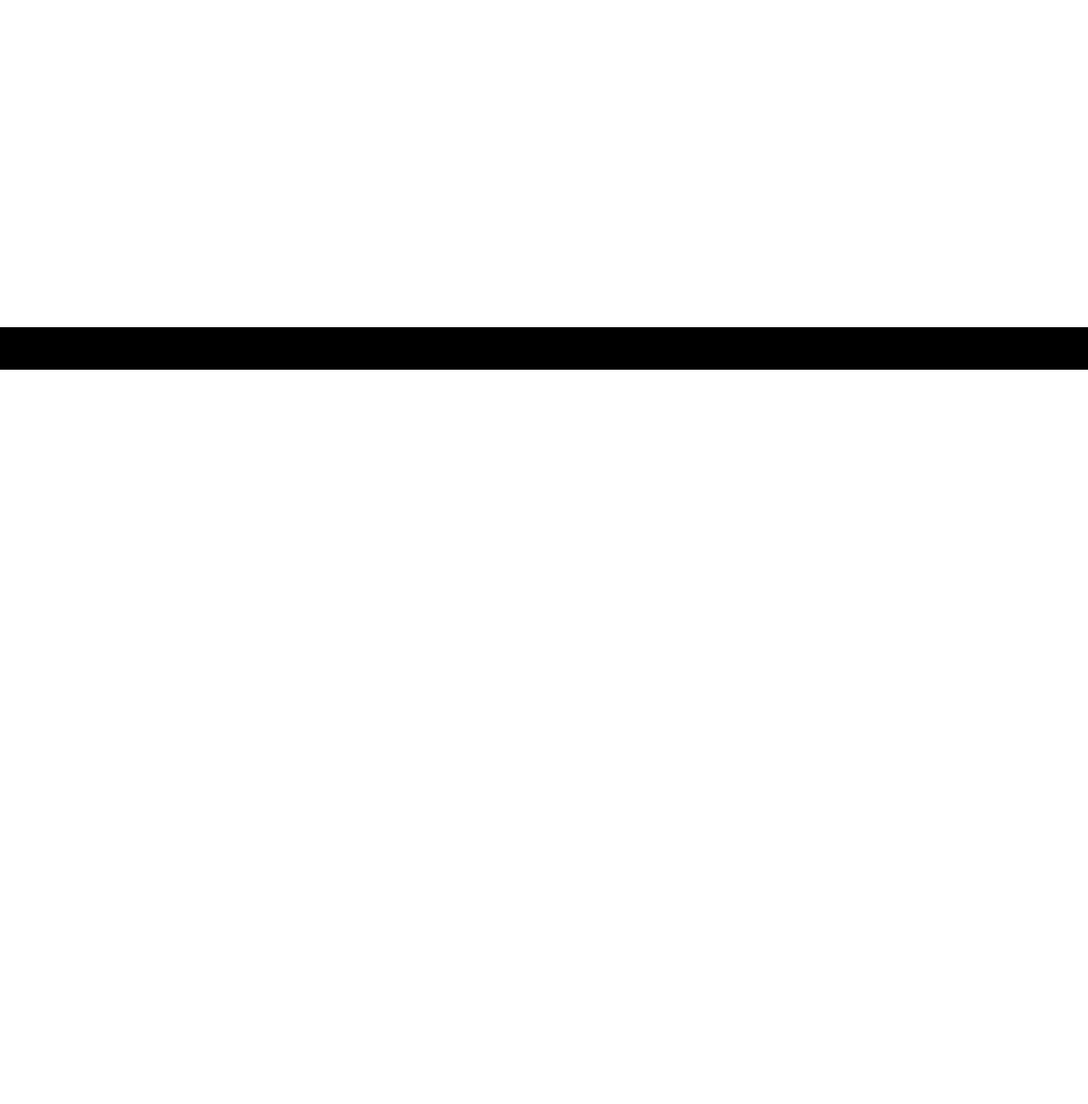
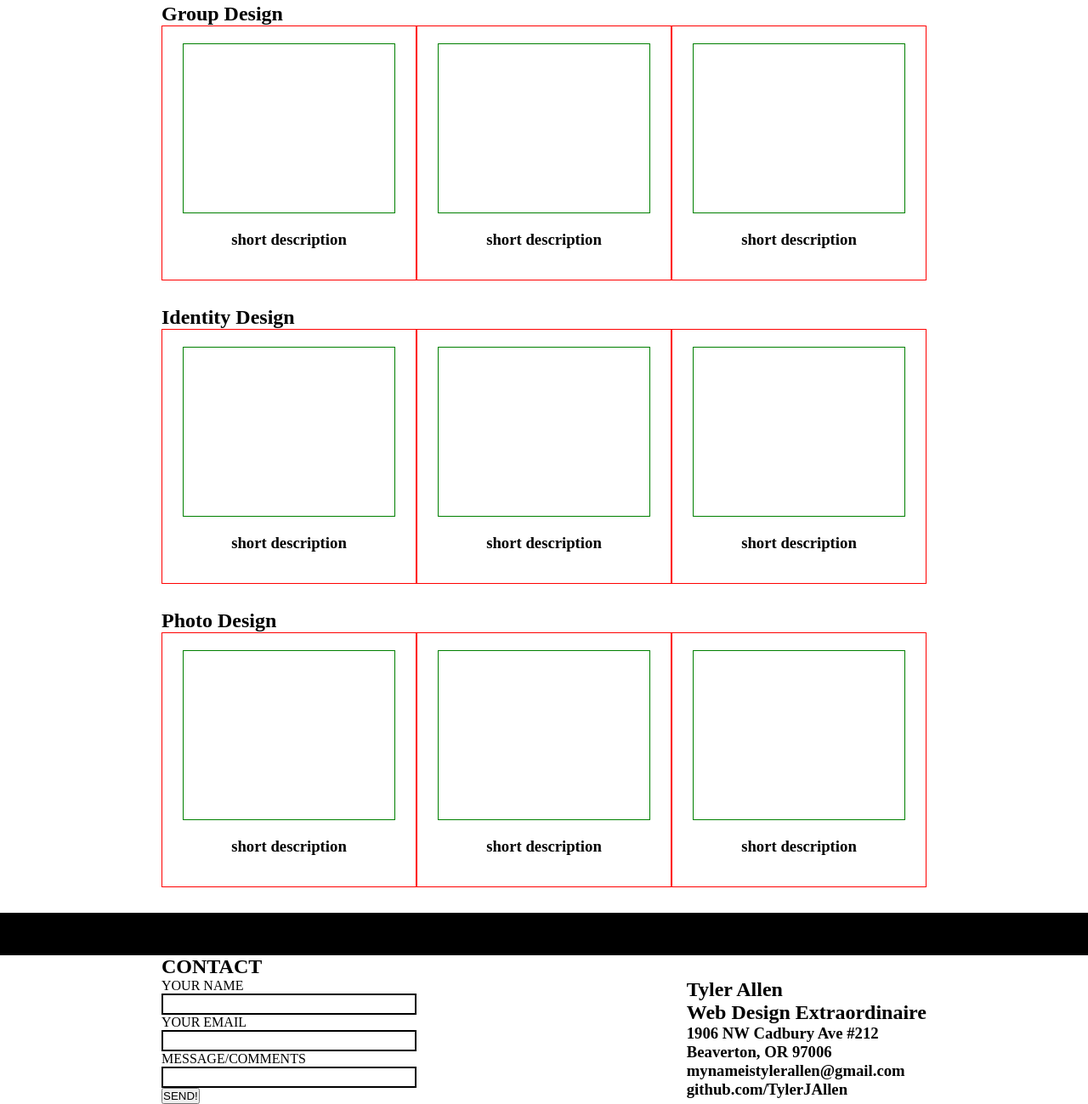
Before and after one commit to TylerJAllen/personal-portfolio, a plain HTML site: page index.html in a window 1280 px wide. Shown: the part 1265-2564 px from the top of the page at 85% size. Before the commit the page ends 1700 px from the top, so only its background shows below. Drawn offline with Linux system fonts and the light colour scheme.

Commit message:
complete wireframe which includes input form, panels with flexbox, and contact info

```diff
--- a/index.html
+++ b/index.html
@@ -8,9 +8,11 @@
   <body>
     <header class="hero">
       <div class="heroImage">
-        <h2>...having a luck dragon with you is the only way to go on a quest.</h2>
+        <h2>"...having a luck dragon with you is the only way to go on a quest."<br>
+        - The Neverending Story</h2>
       </div>
-      <div class="heroContent">
+    </header>
+    <section class="aboutMe">
       <div class="wrapper">
         <nav class="navBar">
           <ul class="links">
@@ -18,7 +20,7 @@
             <li><a href="#">Contact</a></li>
           </ul>
         </nav>
-          <div class="aboutMe">
+        <div class="aboutMeContent">
           <div class="leftBox">
             <p>Lorem ipsum dolor sit amet, consectetur adipisicing elit, sed do eiusmod tempor incididunt ut labore et dolore magna aliqua. Ut enim ad minim veniam, quis nostrud exercitation ullamco laboris nisi ut aliquip ex ea commodo consequat.</p><br>
             <p>Duis aute irure dolor in reprehenderit in voluptate velit esse cillum dolore eu fugiat nulla pariatur. Excepteur sint occaecat cupidatat non proident, sunt in culpa qui officia deserunt mollit anim id est laborum.</p>
@@ -28,21 +30,134 @@
           </div>
         </div>
       </div>
-      </div>
-    </header>
+    </section>
     <div class="blackBar"></div>
     <section class="work">
       <div class="wrapper">
+        <div class="workTitle">
+          <h1>WORK</h1>
+        </div>
+        <h2>Web Design</h2>
+        <div class="panelBox">
+          <div class="panel">
+            <div class="panelImage">
 
+            </div>
+            <h3>short description</h3>
+          </div>
+          <div class="panel">
+            <div class="panelImage">
+
+            </div>
+            <h3>short description</h3>
+          </div>
+          <div class="panel">
+            <div class="panelImage">
+
+            </div>
+            <h3>short description</h3>
+          </div>
+        </div>
+        <h2>Group Design</h2>
+        <div class="panelBox">
+          <div class="panel">
+            <div class="panelImage">
+
+            </div>
+            <h3>short description</h3>
+          </div>
+          <div class="panel">
+            <div class="panelImage">
+
+            </div>
+            <h3>short description</h3>
+          </div>
+          <div class="panel">
+            <div class="panelImage">
+
+            </div>
+            <h3>short description</h3>
+          </div>
+        </div>
+        <h2>Identity Design</h2>
+        <div class="panelBox">
+          <div class="panel">
+            <div class="panelImage">
+
+            </div>
+            <h3>short description</h3>
+          </div>
+          <div class="panel">
+            <div class="panelImage">
+
+            </div>
+            <h3>short description</h3>
+          </div>
+          <div class="panel">
+            <div class="panelImage">
+
+            </div>
+            <h3>short description</h3>
+          </div>
+        </div>
+        <h2>Photo Design</h2>
+        <div class="panelBox">
+          <div class="panel">
+            <div class="panelImage">
+
+            </div>
+            <h3>short description</h3>
+          </div>
+          <div class="panel">
+            <div class="panelImage">
+
+            </div>
+            <h3>short description</h3>
+          </div>
+          <div class="panel">
+            <div class="panelImage">
+
+            </div>
+            <h3>short description</h3>
+          </div>
+        </div>
       </div>
 
     </section>
     <div class="blackBar"></div>
     <section class="contact">
       <div class="wrapper">
-
+        <div class="contactTitle">
+          <h1>CONTACT</h1>
         </div>
-
+        <div class="contactContent">
+          <div class="formContainer">
+            <form class="contactForm">
+              <div class="nameInput">
+                <label for="name">YOUR NAME</label>
+                <input type="text" name="name" value="">
+              </div>
+              <div class="emailInput">
+                <label for="email">YOUR EMAIL</label>
+                <input type="email" name="email" value="">
+              </div>
+              <div class="messageInput">
+                <label for="message">MESSAGE/COMMENTS</label>
+                <input type="textarea" name="message" value="">
+              </div>
+              <button type="submit" name="button">SEND!</button>
+            </form>
+          </div>
+          <div class="infoContainer">
+            <h1>Tyler Allen</h1>
+            <h2>Web Design Extraordinaire</h2>
+            <h3>1906 NW Cadbury Ave #212<br>
+            Beaverton, OR 97006</h3>
+            <h3>mynameistylerallen@gmail.com</h3>
+            <h3>github.com/TylerJAllen</h3>
+          </div>
+        </div>
+      </div>
     </section>
   </body>
 </html>
--- /dev/null
+++ b/sass/components/_form.sass
@@ -0,0 +1,6 @@
+input
+  -webkit-appearance: none
+  display: block
+  border: 2px solid black
+  height: 25px
+  width: 300px
--- a/sass/components/_panels.sass
+++ b/sass/components/_panels.sass
@@ -0,0 +1,18 @@
+.panelBox
+  display: flex
+  flex-wrap: wrap
+  justify-content: center
+  height: 330px
+  width: 100%
+
+.panel
+  height: 300px
+  width: 300px
+  text-align: center
+  border: 1px solid red
+
+.panelImage
+  height: 200px
+  width: 250px
+  margin: 20px auto
+  border: 1px solid green
--- a/sass/components/_wrapper.sass
+++ b/sass/components/_wrapper.sass
@@ -1,3 +1,3 @@
 .wrapper
-  width: 70%
+  width: 900px
   margin: 0 auto
--- a/sass/layouts/_header.sass
+++ b/sass/layouts/_header.sass
@@ -1,9 +1,9 @@
 .hero
-  height: 100vh
+  height: 70vh
   width: 100%
 
 .heroImage
-  height: 45%
+  height: 100%
   width: 100%
   margin: 0 auto
   display: flex
@@ -14,25 +14,3 @@
     margin-right: 5%
     width: 40%
     text-align: right
-
-.heroContent
-  height: 55%
-  width: 100%
-  background-color: #fbd7b2
-
-
-.aboutMe
-  height: 250px
-  width: 100%
-  margin: 25px 0
-  display: flex
-  // align-items: center
-  // p
-  //   padding: 10px
-
-.leftBox, .rightBox
-  flex-basis: 50%
-
-.rightBox
-  padding: 20px
-  height: 100%
--- a/sass/layouts/_navbar.sass
+++ b/sass/layouts/_navbar.sass
@@ -2,7 +2,6 @@
   height: 5vh
   width: 100%
   margin: 0 auto
-  // display: flex
   ul
     width: 200px
     list-style: none
--- a/sass/layouts/_section.sass
+++ b/sass/layouts/_section.sass
@@ -1,4 +1,25 @@
+section
+  width: 100%
+
+.aboutMe
+  height: 55%
+  background-color: #fbd7b2
+
+.aboutMeContent
+  width: 100%
+  margin: 25px 0
+  display: flex
+
+.leftBox, .rightBox
+  flex-basis: 50%
+
+.rightBox
+  padding: 20px
+  height: 100%
+
 .work
-  height: 100vh
-  width: 100%
   background-color: rgba(255, 255, 255, 0.1)
+
+.contactContent
+  display: flex
+  justify-content: space-between
--- a/sass/main.sass
+++ b/sass/main.sass
@@ -9,8 +9,8 @@
 @import base/typography
 
 //wireframing - large stuff
+@import layouts/header
 @import layouts/navbar
-@import layouts/header
 @import layouts/section
 @import layouts/grid
 @import layouts/footer
@@ -19,6 +19,7 @@
 @import components/wrapper
 @import components/blackBar
 @import components/panels
+@import components/form
 
 //page stylings
 @import pages/home
```
Also changed, not shown: css/main.css, 1 other file. Lines whose indentation alone changed are shown as unchanged.
